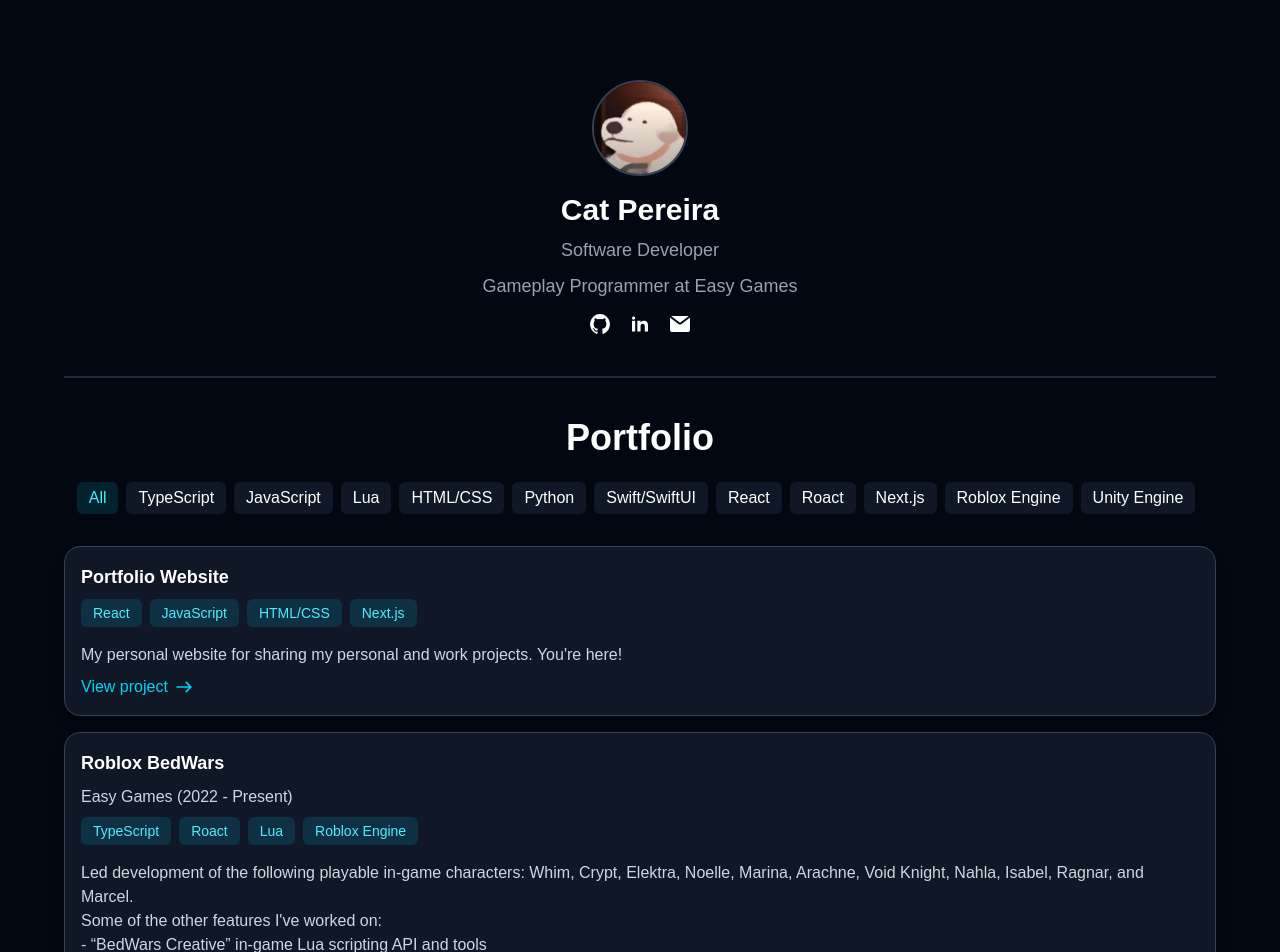
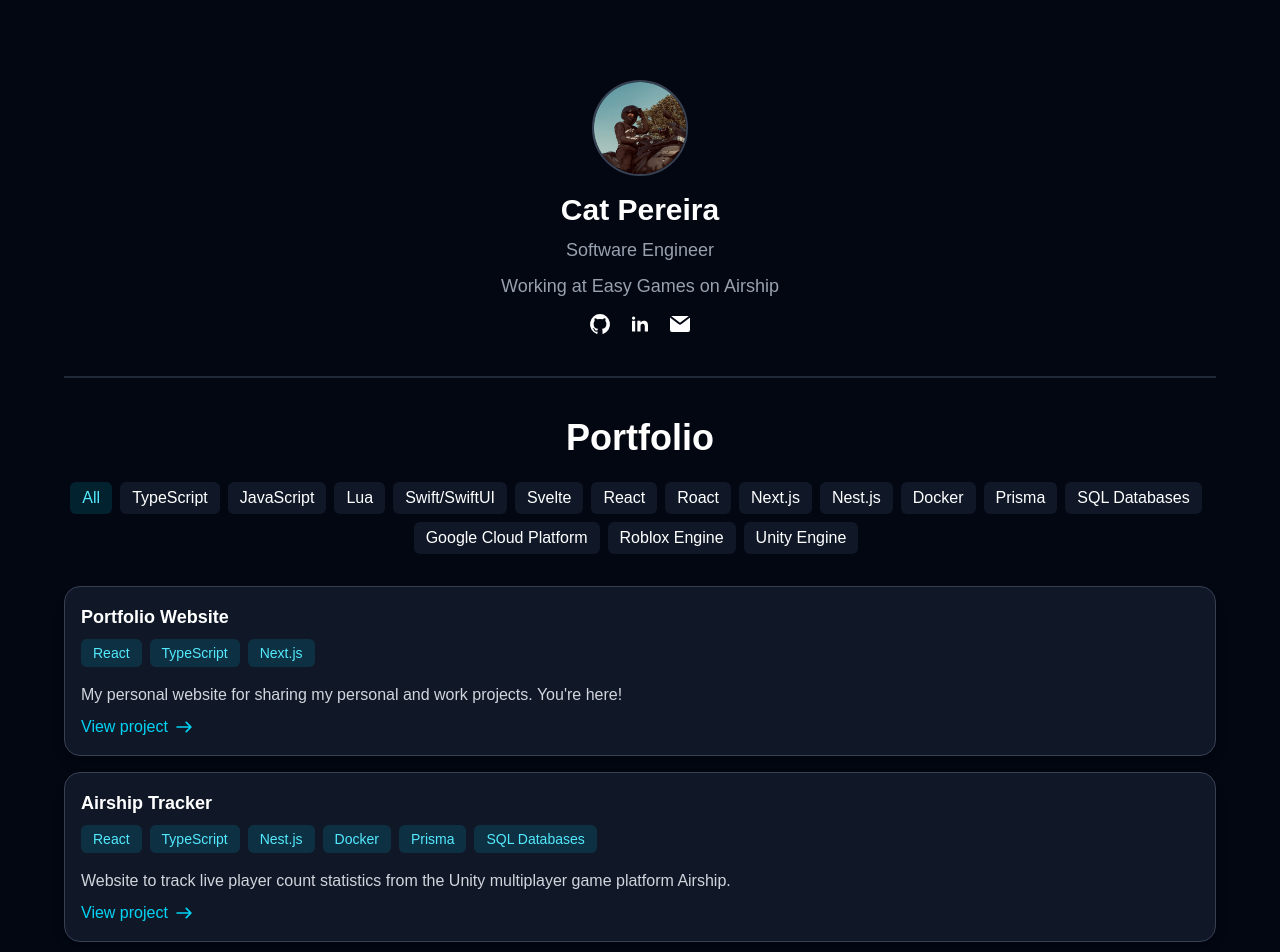
Before and after one commit to catherinepereira/personal-website, a Next.js app: page / in a window 1280 px wide. Shown: the top 952 px of the page. Built offline with nearby package versions, Linux system fonts and the light colour scheme.

Commit message:
update with latest projects

```diff
--- a/public/projects.ts
+++ b/public/projects.ts
@@ -18,14 +18,20 @@
 export enum SkillTag {
   TypeScript = "TypeScript",
   JavaScript = "JavaScript",
+
   Lua = "Lua",
-	HTMLCSS = "HTML/CSS",
-	Python = "Python",
   Swift = "Swift/SwiftUI",
 
+  Svelte = "Svelte",
   React = "React",
   Roact = "Roact",
   NextJS = "Next.js",
+  NestJS = "Nest.js",
+
+  Docker = "Docker",
+  Prisma = "Prisma",
+  SQLDatabase = "SQL Databases",
+  GoogleCloud = "Google Cloud Platform",
 
   RobloxEngine = "Roblox Engine",
   UnityEngine = "Unity Engine",
@@ -37,25 +43,55 @@
     description: [
       "My personal website for sharing my personal and work projects. You're here!",
     ],
-		link: "https://catherinepereira.com", // Replace with link to open source repo
+    link: "https://github.com/catherinepereira/personal-website",
+    skillTags: [SkillTag.React, SkillTag.TypeScript, SkillTag.NextJS],
+  },
+  {
+    title: "Airship Tracker",
+    description: [
+      "Website to track live player count statistics from the Unity multiplayer game platform Airship.",
+    ],
+    link: "https://airship.top",
     skillTags: [
       SkillTag.React,
-			SkillTag.JavaScript,
-			SkillTag.HTMLCSS,
-			SkillTag.NextJS,
+      SkillTag.TypeScript,
+      SkillTag.NestJS,
+      SkillTag.Docker,
+      SkillTag.Prisma,
+      SkillTag.SQLDatabase,
+    ],
+  },
+  {
+    title: "Airship",
+    dates: "(2025 - Present)",
+    link: "https://airship.gg",
+    company: Company.EasyGames,
+    description: [
+      "Platform development for the Unity multiplayer game platform Airship.",
+    ],
+    skillTags: [
+      SkillTag.Svelte,
+      SkillTag.TypeScript,
+      SkillTag.NestJS,
+      SkillTag.Docker,
+      SkillTag.Prisma,
+      SkillTag.SQLDatabase,
+      SkillTag.GoogleCloud,
     ],
   },
   {
     title: "Roblox BedWars",
-		dates: "(2022 - Present)",
+    dates: "(2022 - 2025)",
     link: "https://bedwars.com",
     company: Company.EasyGames,
     description: [
       "Led development of the following playable in-game characters: Whim, Crypt, Elektra, Noelle, Marina, Arachne, Void Knight, Nahla, Isabel, Ragnar, and Marcel.",
       "Some of the other features I've worked on:",
+      "- Reconnect to match",
+      "- Asynchronous performance finalization",
       "- “BedWars Creative” in-game Lua scripting API and tools",
-			"- Tournament system (team creation, assignment, and scheduling of events)",
-			"- Team Upgrade system iterations",
+      "- Tournament team creation, assignment, and scheduling of events",
+      "- Team Upgrade mechanic iterations",
     ],
     skillTags: [
       SkillTag.TypeScript,
@@ -82,15 +118,15 @@
     description: [
       "A site blocker I made after being unable to find an existing extension that would allow me to block an unlimited number of websites and toggle blocking on and off at will.",
     ],
-		link: "",
-		skillTags: [SkillTag.JavaScript, SkillTag.HTMLCSS],
+    link: "https://github.com/catherinepereira/WebsiteBlocker",
+    skillTags: [SkillTag.JavaScript],
   },
   {
     title: "Piggy Bank",
     description: [
       "An app written in Swift/SwiftUI that allows you to set budget goals, create transaction entries, and visualize progress toward those goals.",
     ],
-		link: "",
+    link: "https://github.com/catherinepereira/PiggyBank",
     skillTags: [SkillTag.Swift],
   },
 ];
--- a/src/app/page.tsx
+++ b/src/app/page.tsx
@@ -1,4 +1,4 @@
-"use client"
+"use client";
 import { useState } from "react";
 import { projects, SkillTag } from "../../public/projects";
 import ProjectCard from "../components/ProjectCard";
@@ -15,56 +15,114 @@
 
   return (
     <div className="min-h-screen bg-gray-950 text-white px-8 py-20">
-
       {/* Profile Section */}
       <div className="max-w-4xl mx-auto flex flex-col items-center text-center mb-10">
         <img
-          src="../profile.png"
+          src="../profile.jpg"
           className="w-24 h-24 rounded-full mb-4 border-2 border-gray-700"
         />
         <h1 className="text-3xl font-bold">Cat Pereira</h1>
+        <p className="text-gray-400 text-lg mt-2">Software Engineer</p>
         <p className="text-gray-400 text-lg mt-2">
-          Software Developer
-        </p>
-        <p className="text-gray-400 text-lg mt-2">
-          Gameplay Programmer at <a href="https://easy.gg" target="_blank" rel="noopener noreferrer" className="text-gray-400 hover:text-cyan-400 hover:underline">Easy Games</a>
+          Working at{" "}
+          <a
+            href="https://easy.gg"
+            target="_blank"
+            rel="noopener noreferrer"
+            className="text-gray-400 hover:text-cyan-400 hover:underline"
+          >
+            Easy Games
+          </a>{" "}
+          on{" "}
+          <a
+            href="https://airship.gg"
+            target="_blank"
+            rel="noopener noreferrer"
+            className="text-gray-400 hover:text-cyan-400 hover:underline"
+          >
+            Airship
+          </a>
         </p>
         {/* Social Links */}
         <div className="flex gap-4 mt-3">
           {/* GitHub */}
-          <a href="https://github.com/catherinepereira" target="_blank" rel="noopener noreferrer" className="group">
-            <svg className="w-6 h-6 fill-white group-hover:fill-cyan-400 transition" aria-hidden="true" xmlns="http://www.w3.org/2000/svg" width="24" height="24" viewBox="0 0 24 24">
-              <path fill-rule="evenodd" d="M12.006 2a9.847 9.847 0 0 0-6.484 2.44 10.32 10.32 0 0 0-3.393 6.17 10.48 10.48 0 0 0 1.317 6.955 10.045 10.045 0 0 0 5.4 4.418c.504.095.683-.223.683-.494 0-.245-.01-1.052-.014-1.908-2.78.62-3.366-1.21-3.366-1.21a2.711 2.711 0 0 0-1.11-1.5c-.907-.637.07-.621.07-.621.317.044.62.163.885.346.266.183.487.426.647.71.135.253.318.476.538.655a2.079 2.079 0 0 0 2.37.196c.045-.52.27-1.006.635-1.37-2.219-.259-4.554-1.138-4.554-5.07a4.022 4.022 0 0 1 1.031-2.75 3.77 3.77 0 0 1 .096-2.713s.839-.275 2.749 1.05a9.26 9.26 0 0 1 5.004 0c1.906-1.325 2.74-1.05 2.74-1.05.37.858.406 1.828.101 2.713a4.017 4.017 0 0 1 1.029 2.75c0 3.939-2.339 4.805-4.564 5.058a2.471 2.471 0 0 1 .679 1.897c0 1.372-.012 2.477-.012 2.814 0 .272.18.592.687.492a10.05 10.05 0 0 0 5.388-4.421 10.473 10.473 0 0 0 1.313-6.948 10.32 10.32 0 0 0-3.39-6.165A9.847 9.847 0 0 0 12.007 2Z" clip-rule="evenodd"/>
+          <a
+            href="https://github.com/catherinepereira"
+            target="_blank"
+            rel="noopener noreferrer"
+            className="group"
+          >
+            <svg
+              className="w-6 h-6 fill-white group-hover:fill-cyan-400 transition"
+              aria-hidden="true"
+              xmlns="http://www.w3.org/2000/svg"
+              width="24"
+              height="24"
+              viewBox="0 0 24 24"
+            >
+              <path
+                fill-rule="evenodd"
+                d="M12.006 2a9.847 9.847 0 0 0-6.484 2.44 10.32 10.32 0 0 0-3.393 6.17 10.48 10.48 0 0 0 1.317 6.955 10.045 10.045 0 0 0 5.4 4.418c.504.095.683-.223.683-.494 0-.245-.01-1.052-.014-1.908-2.78.62-3.366-1.21-3.366-1.21a2.711 2.711 0 0 0-1.11-1.5c-.907-.637.07-.621.07-.621.317.044.62.163.885.346.266.183.487.426.647.71.135.253.318.476.538.655a2.079 2.079 0 0 0 2.37.196c.045-.52.27-1.006.635-1.37-2.219-.259-4.554-1.138-4.554-5.07a4.022 4.022 0 0 1 1.031-2.75 3.77 3.77 0 0 1 .096-2.713s.839-.275 2.749 1.05a9.26 9.26 0 0 1 5.004 0c1.906-1.325 2.74-1.05 2.74-1.05.37.858.406 1.828.101 2.713a4.017 4.017 0 0 1 1.029 2.75c0 3.939-2.339 4.805-4.564 5.058a2.471 2.471 0 0 1 .679 1.897c0 1.372-.012 2.477-.012 2.814 0 .272.18.592.687.492a10.05 10.05 0 0 0 5.388-4.421 10.473 10.473 0 0 0 1.313-6.948 10.32 10.32 0 0 0-3.39-6.165A9.847 9.847 0 0 0 12.007 2Z"
+                clip-rule="evenodd"
+              />
             </svg>
           </a>
           {/* LinkedIn */}
-          <a href="https://linkedin.com/in/catpereira" target="_blank" rel="noopener noreferrer" className="group">
-            <svg className="w-6 h-6 fill-white group-hover:fill-cyan-400 transition" aria-hidden="true" xmlns="http://www.w3.org/2000/svg" width="24" height="24" viewBox="0 0 24 24">
-              <path fill-rule="evenodd" d="M12.51 8.796v1.697a3.738 3.738 0 0 1 3.288-1.684c3.455 0 4.202 2.16 4.202 4.97V19.5h-3.2v-5.072c0-1.21-.244-2.766-2.128-2.766-1.827 0-2.139 1.317-2.139 2.676V19.5h-3.19V8.796h3.168ZM7.2 6.106a1.61 1.61 0 0 1-.988 1.483 1.595 1.595 0 0 1-1.743-.348A1.607 1.607 0 0 1 5.6 4.5a1.601 1.601 0 0 1 1.6 1.606Z" clip-rule="evenodd"/>
-              <path d="M7.2 8.809H4V19.5h3.2V8.809Z"/>
+          <a
+            href="https://linkedin.com/in/catpereira"
+            target="_blank"
+            rel="noopener noreferrer"
+            className="group"
+          >
+            <svg
+              className="w-6 h-6 fill-white group-hover:fill-cyan-400 transition"
+              aria-hidden="true"
+              xmlns="http://www.w3.org/2000/svg"
+              width="24"
+              height="24"
+              viewBox="0 0 24 24"
+            >
+              <path
+                fill-rule="evenodd"
+                d="M12.51 8.796v1.697a3.738 3.738 0 0 1 3.288-1.684c3.455 0 4.202 2.16 4.202 4.97V19.5h-3.2v-5.072c0-1.21-.244-2.766-2.128-2.766-1.827 0-2.139 1.317-2.139 2.676V19.5h-3.19V8.796h3.168ZM7.2 6.106a1.61 1.61 0 0 1-.988 1.483 1.595 1.595 0 0 1-1.743-.348A1.607 1.607 0 0 1 5.6 4.5a1.601 1.601 0 0 1 1.6 1.606Z"
+                clip-rule="evenodd"
+              />
+              <path d="M7.2 8.809H4V19.5h3.2V8.809Z" />
             </svg>
           </a>
           {/* Email */}
-          <a href="mailto:catpereiradev@gmail.com" target="_blank" rel="noopener noreferrer" className="group">
-          <svg className="w-6 h-6 fill-white group-hover:fill-cyan-400 transition" aria-hidden="true" xmlns="http://www.w3.org/2000/svg" width="24" height="24" viewBox="0 0 24 24">
-            <path d="M2.038 5.61A2.01 2.01 0 0 0 2 6v12a2 2 0 0 0 2 2h16a2 2 0 0 0 2-2V6c0-.12-.01-.238-.03-.352l-.866.65-7.89 6.032a2 2 0 0 1-2.429 0L2.884 6.288l-.846-.677Z"/>
-            <path d="M20.677 4.117A1.996 1.996 0 0 0 20 4H4c-.225 0-.44.037-.642.105l.758.607L12 10.742 19.9 4.7l.777-.583Z"/>
-          </svg>
+          <a
+            href="mailto:catpereiradev@gmail.com"
+            target="_blank"
+            rel="noopener noreferrer"
+            className="group"
+          >
+            <svg
+              className="w-6 h-6 fill-white group-hover:fill-cyan-400 transition"
+              aria-hidden="true"
+              xmlns="http://www.w3.org/2000/svg"
+              width="24"
+              height="24"
+              viewBox="0 0 24 24"
+            >
+              <path d="M2.038 5.61A2.01 2.01 0 0 0 2 6v12a2 2 0 0 0 2 2h16a2 2 0 0 0 2-2V6c0-.12-.01-.238-.03-.352l-.866.65-7.89 6.032a2 2 0 0 1-2.429 0L2.884 6.288l-.846-.677Z" />
+              <path d="M20.677 4.117A1.996 1.996 0 0 0 20 4H4c-.225 0-.44.037-.642.105l.758.607L12 10.742 19.9 4.7l.777-.583Z" />
+            </svg>
           </a>
         </div>
       </div>
 
-      <hr className="w-6xl h-0.5 mx-auto my-4 bg-gray-800 border-0 rounded-med md:my-10 dark:bg-gray-700"/>
+      <hr className="w-6xl h-0.5 mx-auto my-4 bg-gray-800 border-0 rounded-med md:my-10 dark:bg-gray-700" />
 
       <h1 className="text-4xl font-bold text-center mb-6">Portfolio</h1>
 
-        {/* Skill Filter */}
-        <div className="max-w-6xl mx-auto mb-6 text-center">
+      {/* Skill Filter */}
+      <div className="max-w-6xl mx-auto mb-6 text-center">
         <button
           onClick={() => setSelectedSkill(new Set())}
           className={`px-3 py-1 mr-2 mb-2 rounded-md ${
             selectedSkills.size === 0 ? "bg-cyan-500/15" : "bg-gray-900"
-          }  ${selectedSkills.size === 0  ? "text-cyan-300" : "text-white"}`}
+          }  ${selectedSkills.size === 0 ? "text-cyan-300" : "text-white"}`}
         >
           All
         </button>
@@ -73,18 +131,16 @@
             key={tag}
             onClick={() => {
               if (!selectedSkills.has(tag)) {
-                setSelectedSkill(new Set([...selectedSkills, tag]))
+                setSelectedSkill(new Set([...selectedSkills, tag]));
               } else {
                 const remainingTags = selectedSkills;
                 remainingTags.delete(tag);
-                setSelectedSkill(new Set(remainingTags))
+                setSelectedSkill(new Set(remainingTags));
               }
             }}
             className={`px-3 py-1 mr-2 mb-2 rounded-md ${
               selectedSkills.has(tag) ? "bg-cyan-500/15" : "bg-gray-900"
-            } ${
-              selectedSkills.has(tag) ? "text-cyan-300" : "text-white"
-            }`}
+            } ${selectedSkills.has(tag) ? "text-cyan-300" : "text-white"}`}
           >
             {tag}
           </button>
```
Also changed, not shown: public/profile.jpg (added), public/profile.png (deleted). Lines whose indentation alone changed are shown as unchanged.
